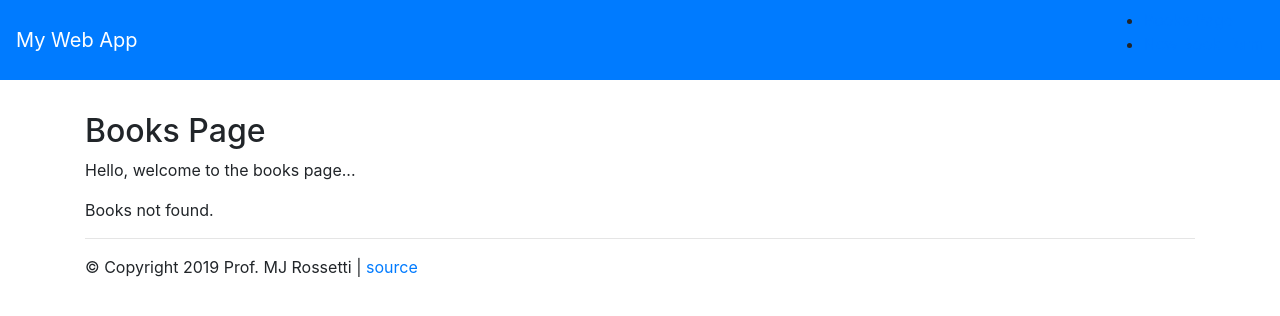
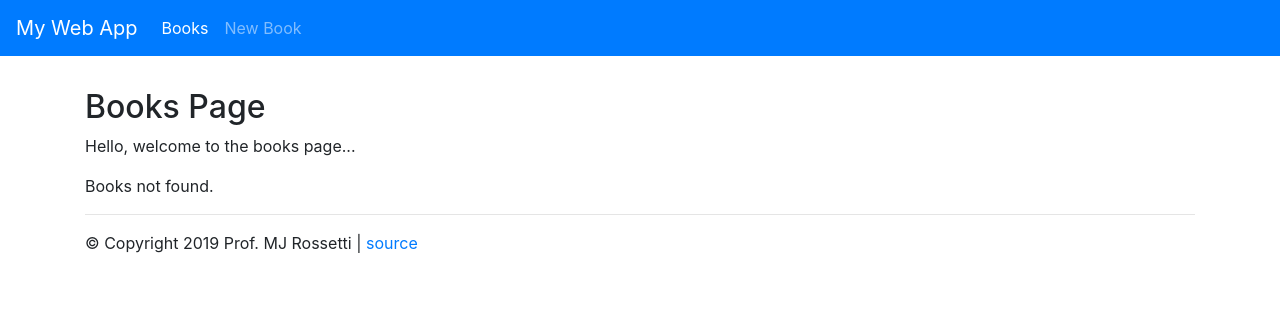
Before and after one commit to s2t2/my-web-app-12, a Flask app: page /books in a window 1280 px wide. Shown: the top 316 px of the page. Run offline with Flask 2, Linux system fonts and the light colour scheme; data that the repository does not hold is empty; some libraries are stand-ins or nearby versions.

Commit message:
Nav looks good, but need to right-align links

```diff
--- a/web_app/__init__.py
+++ b/web_app/__init__.py
@@ -10,9 +10,11 @@ from web_app.routes.book_routes import book_routes
 def create_app():
     app = Flask(__name__)
 
+    app.config["SECRET_KEY"] = "super secret" # todo: pass from env var (enables flash messaging)
     app.config["SQLALCHEMY_DATABASE_URI"] = "sqlite:///web_app_12.db"
     #app.config["SQLALCHEMY_DATABASE_URI"] = "sqlite:////Users/mjr/Desktop/web-app-inclass-11/web_app_12.db"
     app.config["SQLALCHEMY_TRACK_MODIFICATIONS"] = False
+
     db.init_app(app)
     migrate.init_app(app, db)
 
--- a/web_app/templates/bootstrap_layout.html
+++ b/web_app/templates/bootstrap_layout.html
@@ -5,7 +5,7 @@
       <title>My Starter Web App | Helps students learn how to use the Flask Python package.</title>
     {% endblock %}
 
-    <link rel="stylesheet" href="https://stackpath.bootstrapcdn.com/bootstrap/4.3.1/css/bootstrap.min.css" integrity="sha384-ggOyR0iXCbMQv3Xipma34MD+dH/1fQ784/j6cY/iJTQUOhcWr7x9JvoRxT2MZw1T" crossorigin="anonymous">
+    <link rel="stylesheet" href="https://stackpath.bootstrapcdn.com/bootstrap/4.4.1/css/bootstrap.min.css" integrity="sha384-Vkoo8x4CGsO3+Hhxv8T/Q5PaXtkKtu6ug5TOeNV6gBiFeWPGFN9MuhOf23Q9Ifjh" crossorigin="anonymous">
   </head>
 
   <body>
@@ -15,7 +15,7 @@
     {% with messages = get_flashed_messages(with_categories=true) %}
       {% if messages %}
         {% for category, message in messages %}
-          <div class="alert alert-{{ category }} alert-dismissible" role="alert">
+          <div class="alert alert-{{ category }} alert-dismissible" role="alert" style="margin-bottom:0px;">
             <button type="button" class="close" data-dismiss="alert" aria-label="Close"><span aria-hidden="true">&times;</span></button>
             {{ message }}
           </div>
@@ -24,11 +24,16 @@
     {% endwith %}
 
     <!-- SITE NAVIGATION -->
-    <nav class="navbar navbar-dark bg-primary">
+    <nav class="navbar navbar-expand-lg navbar-dark bg-primary">
       <a class="navbar-brand" href="/">My Web App</a>
-      <ul>
-        <li><a href="/books">Books Page</a></li>
-        <li><a href="/books/new">New Book Form</a></li>
+      <button class="navbar-toggler" type="button" data-toggle="collapse" data-target="#navbarNavAltMarkup" aria-controls="navbarNavAltMarkup" aria-expanded="false" aria-label="Toggle navigation">
+        <span class="navbar-toggler-icon"></span>
+      </button>
+      <div class="collapse navbar-collapse" id="navbarNavAltMarkup">
+        <ul class="nav navbar-nav navbar-right">
+          <li><a class="nav-item nav-link active" href="/books">Books</a></li>
+          <li><a class="nav-item nav-link" href="/books/new">New Book</a></li>
+        </div>
       </ul>
     </nav>
 
@@ -48,8 +53,9 @@
     </div>
 
     <!-- JAVASCRIPT SECTION -->
-    <script src="https://code.jquery.com/jquery-1.12.0.min.js"></script>
-    <script src="https://stackpath.bootstrapcdn.com/bootstrap/4.3.1/js/bootstrap.min.js" integrity="sha384-JjSmVgyd0p3pXB1rRibZUAYoIIy6OrQ6VrjIEaFf/nJGzIxFDsf4x0xIM+B07jRM" crossorigin="anonymous"></script>
+    <script src="https://code.jquery.com/jquery-3.4.1.slim.min.js" integrity="sha384-J6qa4849blE2+poT4WnyKhv5vZF5SrPo0iEjwBvKU7imGFAV0wwj1yYfoRSJoZ+n" crossorigin="anonymous"></script>
+    <script src="https://cdn.jsdelivr.net/npm/popper.js@1.16.0/dist/umd/popper.min.js" integrity="sha384-Q6E9RHvbIyZFJoft+2mJbHaEWldlvI9IOYy5n3zV9zzTtmI3UksdQRVvoxMfooAo" crossorigin="anonymous"></script>
+    <script src="https://stackpath.bootstrapcdn.com/bootstrap/4.4.1/js/bootstrap.min.js" integrity="sha384-wfSDF2E50Y2D1uUdj0O3uMBJnjuUD4Ih7YwaYd1iqfktj0Uod8GCExl3Og8ifwB6" crossorigin="anonymous"></script>
     <script type="text/javascript">
 
         console.log("Thanks for the page visit!")
```
